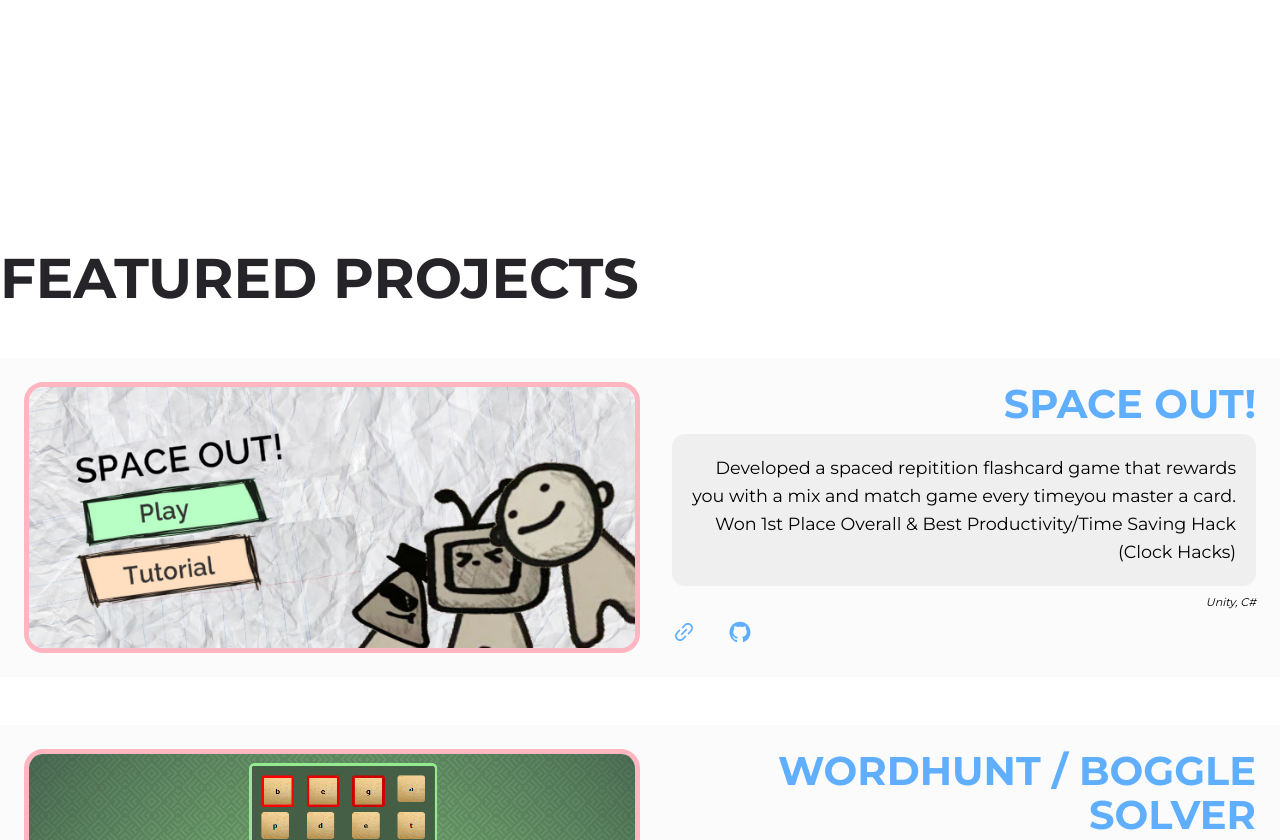
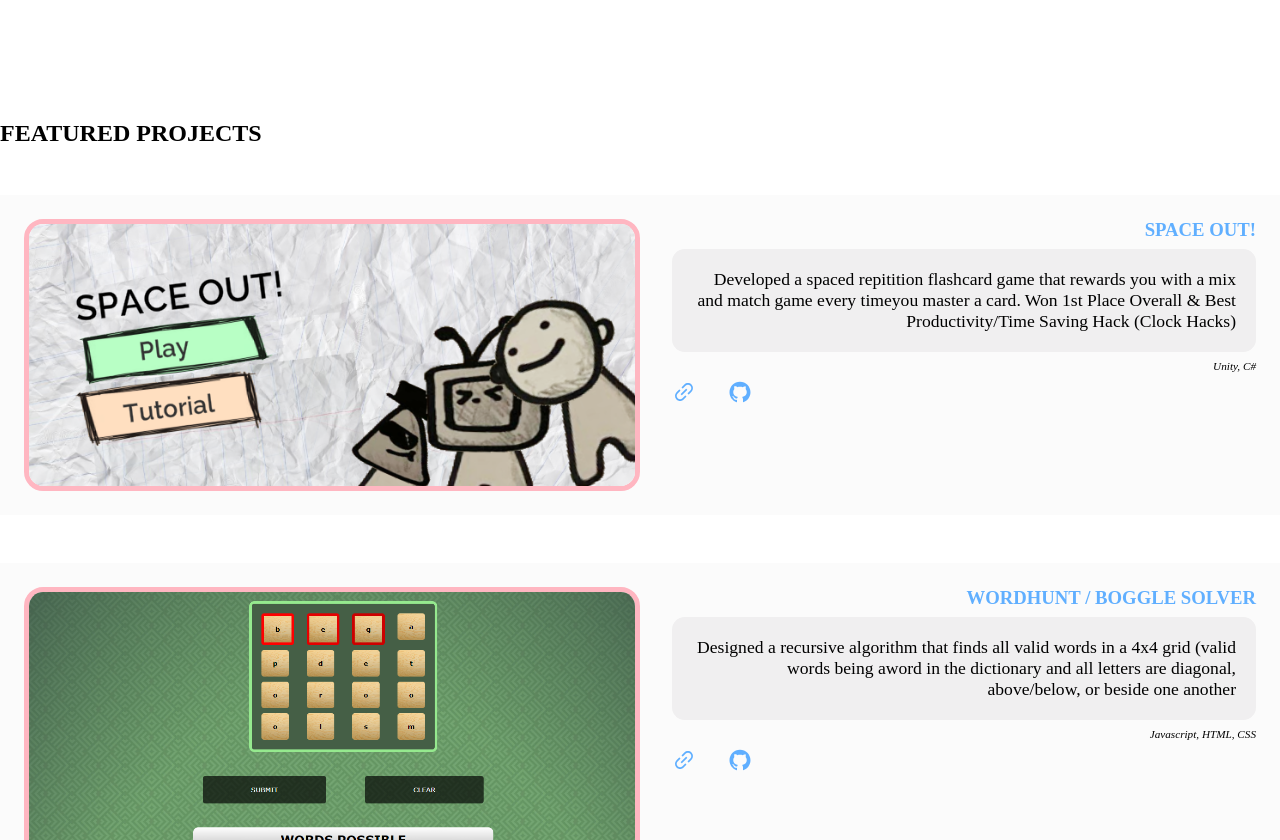
Before and after one commit to IsaacYu15/portfoliowebsite, a React (Create React App) app: page / in a window 1280 px wide. Shown: the part 1960-2800 px from the top of the page. Built offline with nearby package versions, Linux system fonts and the light colour scheme.

Commit message:
feat: try fix vercel bug

```diff
--- a/src/index.css
+++ b/src/index.css
@@ -39,103 +39,3 @@
 html {
   scroll-behavior: smooth;
 }
-
-body {
-  /*set fonts*/
-  font-family: "Montserrat", sans-serif;
-  line-height: 1.6;
-  font-size: 0.9rem;
-}
-
-/*GENERAL CONTAINER CLASS STYLES (to help us center all of our elements)*/
-.container {
-  margin-inline: auto; /*margin in the x-axis -> auto centering*/
-}
-
-/*GENERAL SECTION STYLES*/
-section {
-  padding: 10% 0;
-  background: var(--color-white);
-  transition: var(--transition);
-}
-
-/*selecting the h2 tag in each section component (they are direct children)*/
-section > h2 {
-  text-align: center;
-}
-
-section > p {
-  text-align: center;
-  margin: 0.5rem auto 4rem;
-  width: 40%; /*40% of the total available space*/
-}
-
-/*GENERAL HEADING STYLES */
-h1,
-h2,
-h3,
-h4,
-h5,
-h6 {
-  line-height: 1.1; /*sets distance betweens lines of text*/
-  color: var(--color-black);
-}
-
-h1 {
-  font-size: 3rem;
-}
-
-h2 {
-  font-size: 7vh;
-}
-
-h3 {
-  font-size: 5vh;
-}
-
-h4 {
-  font-size: 1.1rem;
-}
-
-h5 {
-  font-size: 0.95rem;
-}
-
-h6 {
-  font-size: 0.8rem;
-}
-
-/*GENERAL IMAGE STILES*/
-.img {
-  display: block; /*starts on a new line and takes up avaiable screen width*/
-  width: 100%;
-  object-fit: cover; /*specifies how an img should be resized to fit the container*/
-}
-
-/*GENERAL BUTTON STYLES*/
-.btn {
-  display: inline-block; /*unlike block, it allows elements to sit next to other elements*/
-  width: fit-content;
-  display: flex; /*auto align children such as texts or images in the button*/
-  align-items: center; /*align those children to the center*/
-  gap: 1rem;
-  background: var(--color-light);
-  color: var(--color-black);
-  padding: 0.6rem 2.5rem;
-  border: 2px solid transparent;
-  border-radius: var(--border-radius-2);
-  cursor: pointer;
-}
-
-.btn.primary {
-  background: var(--color-primary);
-  color: white; /*such that the color is constant even when displaying different theme of colors*/
-  transition: var(--transition);
-}
-
-.btn.primary:hover {
-  background: transparent;
-  border-color: var(--color-primary);
-  color: var(--color-primary);
-  transform: translateY(-0.5rem);
-}
--- a/src/sections/header/header.css
+++ b/src/sections/header/header.css
@@ -1,10 +1,3 @@
-html,
-body {
-  height: 100%;
-  margin: 0;
-  padding: 0;
-}
-
 header {
   height: 100%;
   width: 100%;
@@ -47,6 +40,8 @@ header {
 
 .textWrapper {
   position: fixed;
+  transform: translate(50%, 0%);
+
   height: 100%;
 
   display: flex;
```
